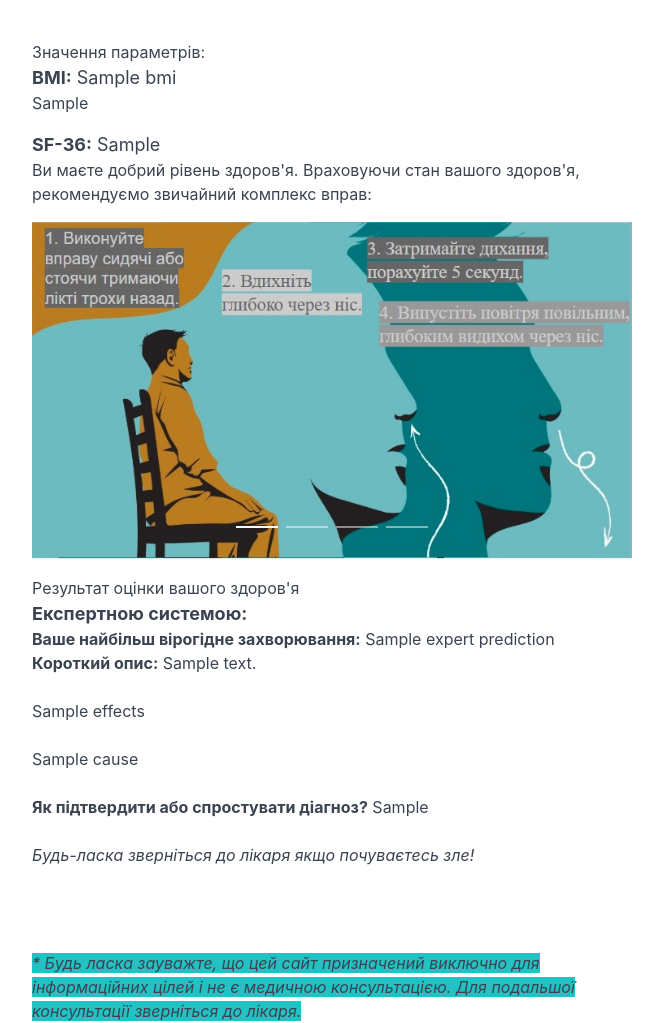
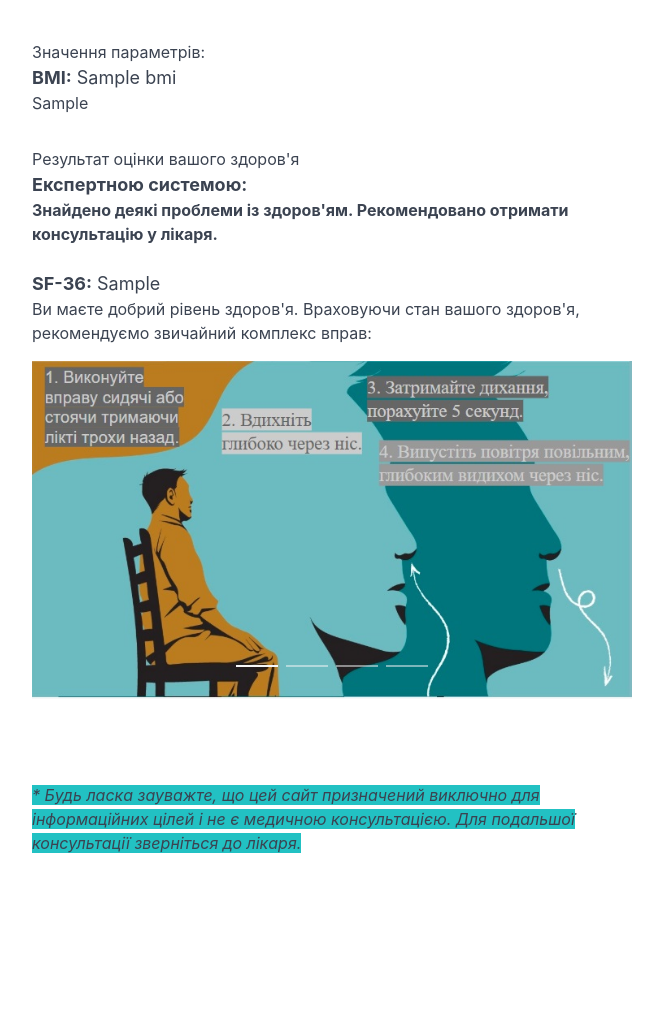
Before and after one commit to kipariz/breathing-recomendation, a Flask app: template templates/results.html in a window 1280 px wide. Shown: the part 109-1132 px from the top of the page, without its empty margins (308-971 px from the left). After the commit the page ends 962 px from the top, so only its background shows below. Run offline with Flask 2, Linux system fonts and the light colour scheme; the template is opened without the code that fills it: most values are stand-ins (such as "Sample title", 1, 10 or a date in 2020).

Commit message:
disease description removed

```diff
--- a/app.py
+++ b/app.py
@@ -327,7 +327,7 @@ def process_form():
     engine.run()
 
 
-    return render_template('results.html', output_values=output_values, expert_prediction=expert_prediction, match=match)
+    return render_template('results.html', output_values=output_values, match=match)
 
 
 if __name__ == "__main__":
--- a/templates/results.html
+++ b/templates/results.html
@@ -6,10 +6,25 @@
     Значення параметрів: <div style='font-size: large;'><b>BMI:</b> {{ output_values['BMI'] }}</div> {{ output_values['bmi_result'] }}
 
   </div>
+
+  <div class="hardcrode" style="padding-top: 1em;">
+    Результат оцінки вашого здоров'я
+    <div style='font-size: large;'><b>Експертною системою:</b></div>
+
+    {% if match == False %}
+        <i>Не знайдено жодної хвороби, яка б повністю відповідала вашим симптомам</i><br><br>
+    {% else %}
+      <b>Знайдено деякі проблеми із здоров'ям. Рекомендовано отримати консультацію у лікаря. </b> <br><br>
+    {% endif %}
+
+  </div>
+
   <div class="hardcrode" style="padding-bottom: 1em;">
     <div style='font-size: large;'><b>SF-36:</b> {{ output_values['sf36'] }}</div> Ви маєте добрий рівень здоров'я.
 
     Враховуючи стан вашого здоров'я, рекомендуємо звичайний комплекс вправ:
+    <!-- Враховуючи стан вашого здоров'я, рекомендуємо полегшений комплекс вправ: -->
+    <!-- Враховуючи стан вашого здоров'я, вправи заборонено! Рекомендуємо звернутись до лікаря. -->
   </div>
 
 
@@ -53,22 +68,6 @@
       </div>
     </div>
 
-    <div class="hardcrode" style="padding-top: 1em;">
-      Результат оцінки вашого здоров'я
-      <div style='font-size: large;'><b>Експертною системою:</b></div>
-
-      {% if match == False %}
-          <i>Не знайдено жодної хвороби, яка б повністю відповідала вашим симптомам</i><br><br>
-      {% endif %}
-
-        <b>Ваше найбільш вірогідне захворювання:</b> {{ expert_prediction['name'] }} <br>
-        <b>Короткий опис:</b> {{ expert_prediction['description'] }} <br>
-        <p style = "text-indent : 3em;"> </p> {{ expert_prediction['effects'] }} <br>
-        <p style = "text-indent : 3em;"> </p>{{ expert_prediction['cause'] }} <br><br>
-        <b>Як підтвердити або спростувати діагноз?</b> {{ expert_prediction['testMethods'] }} <br><br>
-
-    </div>
-    <i>Будь-ласка зверніться до лікаря якщо почуваєтесь зле!</i>
 
 </div>
 {% endblock %}
```
